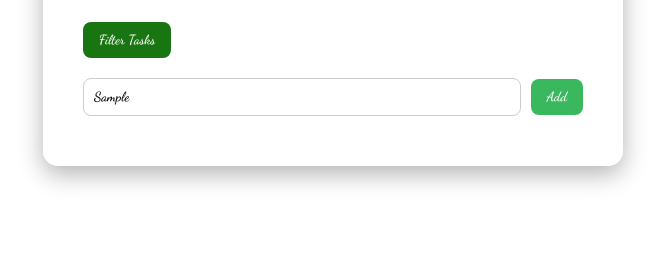
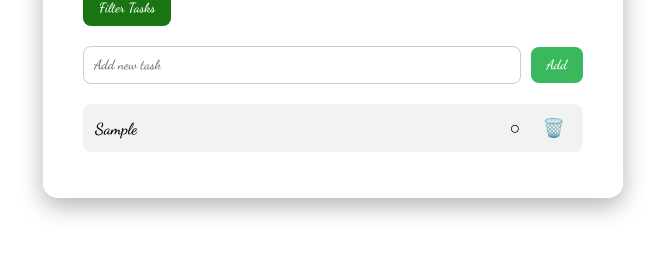
Before and after one commit to najwa-soukareye/to-do-list-app, a plain HTML site: page index.html in a window 1280 px wide. Both pictures are taken after typing "Sample" into the empty fields and a click on the button "Add". Shown: the part 367-622 px from the top of the page, without its empty margins (307-972 px from the left). Drawn offline with Linux system fonts and the light colour scheme.

Commit message:
Add JavaScript functionality

```diff
--- a/index.html
+++ b/index.html
@@ -187,5 +187,78 @@
 
         <ul id="task-list"></ul>
       </div>
+
+      <script>
+        let tasks = [];
+
+        function renderTasks(filter = "all") {
+          const taskList = document.getElementById("task-list");
+          taskList.innerHTML = "";
+
+          const filtered = tasks.filter(task =>
+            filter === "all" ||
+            (filter === "completed" && task.completed) ||
+            (filter === "pending" && !task.completed)
+          );
+
+          filtered.forEach((task, index) => {
+            const li = document.createElement("li");
+            li.className = task.completed ? "completed" : "";
+
+            const span = document.createElement("span");
+            span.textContent = task.text;
+
+            const btnContainer = document.createElement("div");
+            btnContainer.className = "task-buttons";
+
+            const completeBtn = document.createElement("button");
+            completeBtn.innerHTML = task.completed ? "✅" : "○";
+            completeBtn.className = "task-btn complete-btn";
+            completeBtn.onclick = () => toggleComplete(index);
+
+            const removeBtn = document.createElement("button");
+            removeBtn.innerHTML = "🗑️";
+            removeBtn.className = "task-btn remove-btn";
+            removeBtn.onclick = () => deleteTask(index);
+
+            btnContainer.appendChild(completeBtn);
+            btnContainer.appendChild(removeBtn);
+
+            li.appendChild(span);
+            li.appendChild(btnContainer);
+            taskList.appendChild(li);
+          });
+        }
+
+        function addTask() {
+          const input = document.getElementById("task-input");
+          const text = input.value.trim();
+          if (text) {
+            tasks.push({ text, completed: false });
+            input.value = "";
+            renderTasks(document.querySelector(".filter.active").dataset.filter);
+          }
+        }
+
+        function toggleComplete(index) {
+          tasks[index].completed = !tasks[index].completed;
+          renderTasks(document.querySelector(".filter.active").dataset.filter);
+        }
+
+        function deleteTask(index) {
+          tasks.splice(index, 1);
+          renderTasks(document.querySelector(".filter.active").dataset.filter);
+        }
+
+        document.querySelectorAll(".filter").forEach(btn => {
+          btn.addEventListener("click", () => {
+            document.querySelectorAll(".filter").forEach(b => b.classList.remove("active"));
+            btn.classList.add("active");
+            renderTasks(btn.dataset.filter);
+          });
+        });
+
+        renderTasks();
+      </script>
 </body>
 </html>
```
